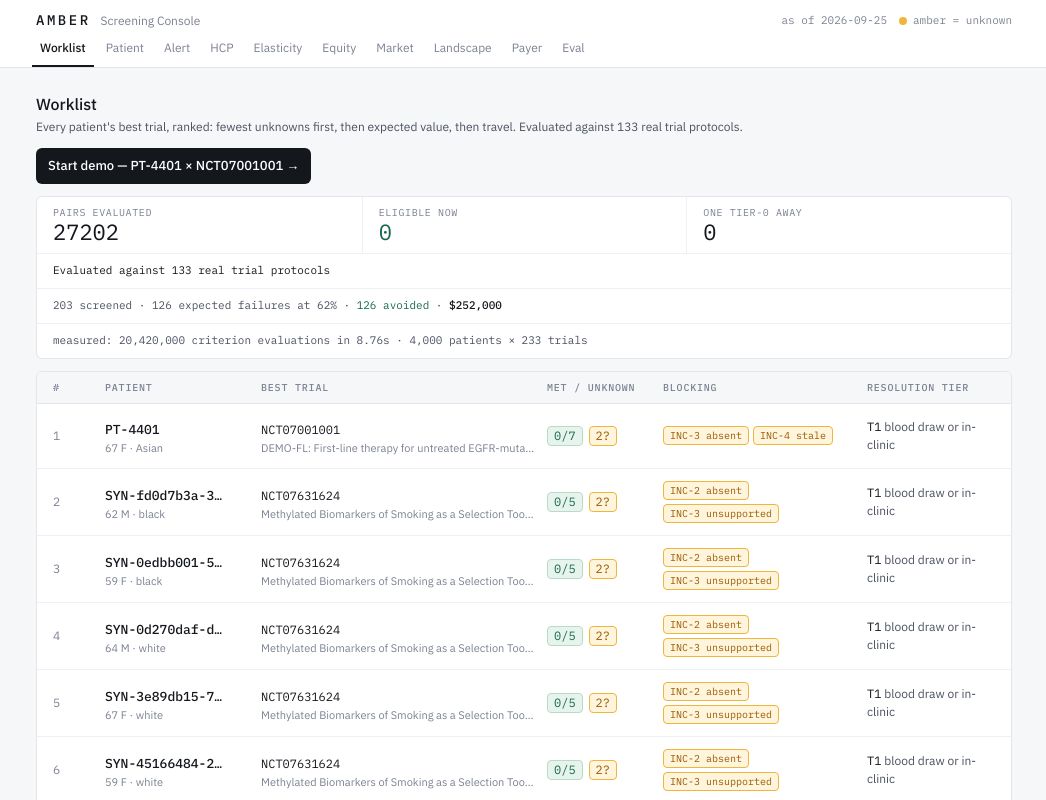
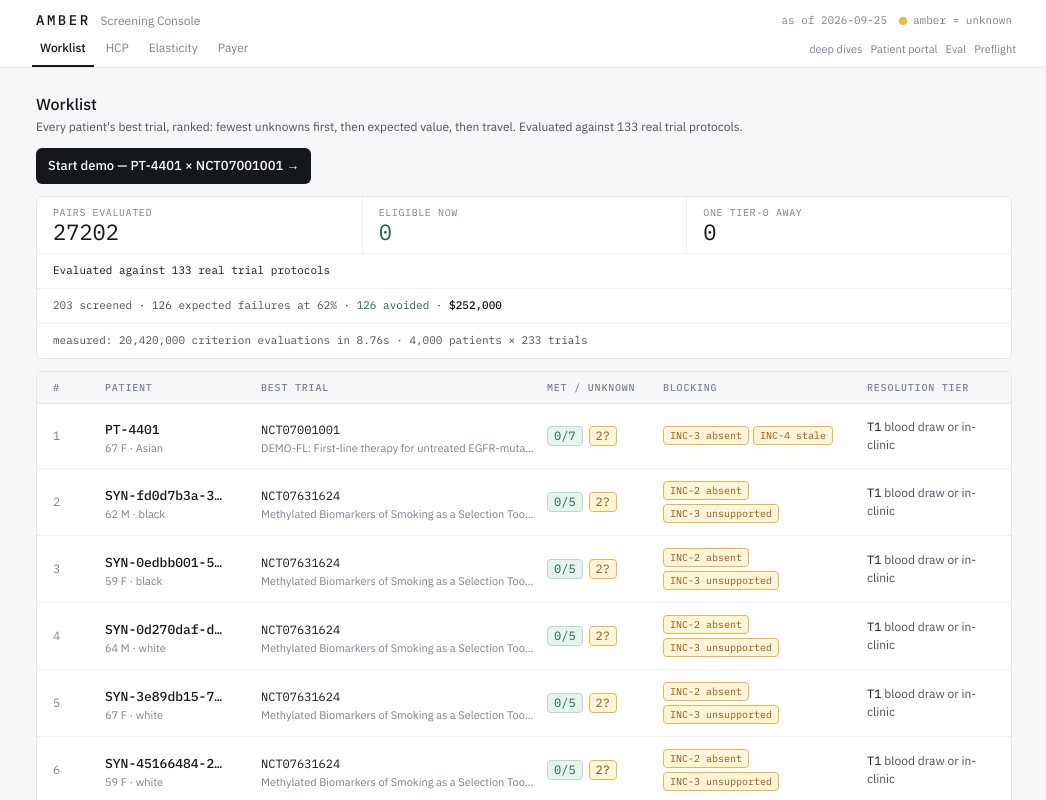
Before and after one commit to puranjayh/amber, a Next.js app: page / in a window 1280 px wide. Shown: the top 800 px of the page, without its empty margins (116-1162 px from the left). Built offline with nearby package versions, Linux system fonts and the light colour scheme.

Commit message:
app: condense the nav to four demo tabs plus deep dives

```diff
--- a/components/console/ConsoleHeader.tsx
+++ b/components/console/ConsoleHeader.tsx
@@ -2,18 +2,19 @@ import Link from "next/link";
 
 const NAV = [
   { href: "/", key: "worklist", label: "Worklist" },
-  { href: "/patient", key: "patient", label: "Patient" },
-  { href: "/alert", key: "alert", label: "Alert" },
   { href: "/hcp", key: "hcp", label: "HCP" },
   { href: "/elasticity", key: "elasticity", label: "Elasticity" },
-  { href: "/equity", key: "equity", label: "Equity" },
-  { href: "/market", key: "market", label: "Market" },
-  { href: "/landscape", key: "landscape", label: "Landscape" },
   { href: "/payer", key: "payer", label: "Payer" },
-  { href: "/eval", key: "eval", label: "Eval" },
 ] as const;
 
-export type NavKey = (typeof NAV)[number]["key"];
+/** Reachable, but not part of the demo walkthrough. */
+const DEEP_DIVES = [
+  { href: "/patient-portal", key: "patient-portal", label: "Patient portal" },
+  { href: "/eval", key: "eval", label: "Eval" },
+  { href: "/preflight", key: "preflight", label: "Preflight" },
+] as const;
+
+export type NavKey = (typeof NAV)[number]["key"] | (typeof DEEP_DIVES)[number]["key"] | "patient" | "alert" | "equity" | "market" | "landscape";
 
 export function ConsoleHeader({
   asOf,
@@ -65,6 +66,21 @@ export function ConsoleHeader({
             </Link>
           );
         })}
+        <span className="ml-auto flex shrink-0 items-center gap-2 pl-3">
+          <span className="text-[10px] text-ink-3 sm:text-[11px]">deep dives</span>
+          {DEEP_DIVES.map((item) => (
+            <Link
+              key={item.key}
+              href={item.href}
+              aria-current={item.key === active ? "page" : undefined}
+              className={`shrink-0 whitespace-nowrap text-[10px] sm:text-[11px] ${
+                item.key === active ? "text-ink" : "text-ink-3 hover:text-ink"
+              }`}
+            >
+              {item.label}
+            </Link>
+          ))}
+        </span>
       </nav>
     </header>
   );
```
